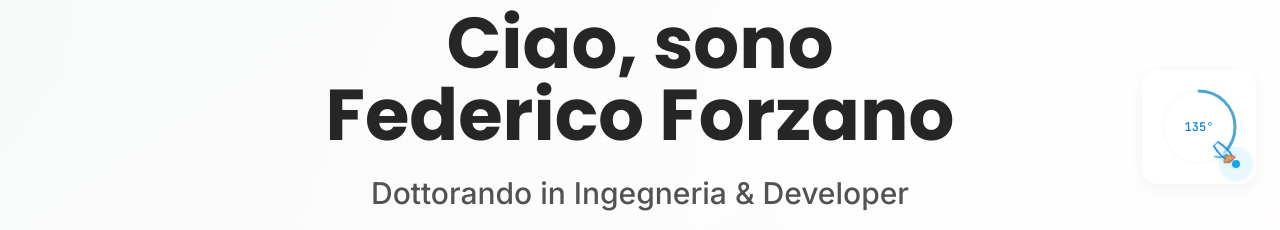
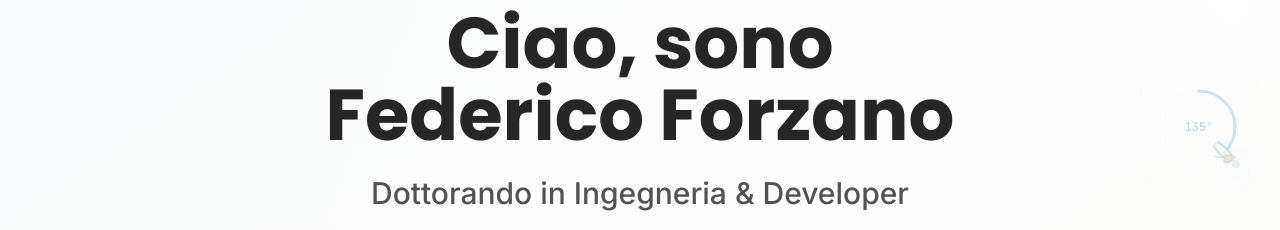
Before and after one commit to FForzano/FForzano.github.io, a React (Vite) app: page / in a window 1280 px wide. Shown: the part 273-503 px from the top of the page. Built offline with nearby package versions, Linux system fonts and the light colour scheme.

Commit message:
feat: Enhance SectionIndicator and SimpleCircularNavigation with active navigation state and improved interaction handling

```diff
--- a/src/components/SectionIndicator.jsx
+++ b/src/components/SectionIndicator.jsx
@@ -1,22 +1,63 @@
-import React from 'react'
+import React, { useState, useEffect, useRef } from 'react'
 import { motion } from 'framer-motion'
 import SimpleCircularNavigation from './SimpleCircularNavigation'
 
 const SectionIndicator = ({ currentSection, totalSections, onSectionClick }) => {
+  const [isActivelyNavigating, setIsActivelyNavigating] = useState(false)
+  const navigationTimeoutRef = useRef(null)
+
+  // Gestisce lo stato di navigazione attiva
+  useEffect(() => {
+    setIsActivelyNavigating(true)
+
+    if (navigationTimeoutRef.current) {
+      clearTimeout(navigationTimeoutRef.current)
+    }
+
+    navigationTimeoutRef.current = setTimeout(() => {
+      setIsActivelyNavigating(false)
+    }, 2000)
+
+    return () => {
+      if (navigationTimeoutRef.current) {
+        clearTimeout(navigationTimeoutRef.current)
+      }
+    }
+  }, [currentSection])
+
+  // Handler per riattivare la navigazione quando si interagisce
+  const handleIndicatorInteraction = () => {
+    setIsActivelyNavigating(true)
+    if (navigationTimeoutRef.current) {
+      clearTimeout(navigationTimeoutRef.current)
+    }
+    navigationTimeoutRef.current = setTimeout(() => {
+      setIsActivelyNavigating(false)
+    }, 2000)
+  }
+
   return (
-    <div className="fixed right-6 top-1/2 transform -translate-y-1/2 z-40">
+    <div className="fixed right-6 top-16 md:top-1/2 md:transform md:-translate-y-1/2 z-40">
       <motion.div
         className="relative p-3 rounded-xl bg-white/60 dark:bg-neutral-800/60 backdrop-blur-lg border border-white/20 dark:border-neutral-700/20"
         whileHover={{ scale: 1.02 }}
         transition={{ duration: 0.3 }}
+        animate={{
+          opacity: isActivelyNavigating ? 1 : 0.3
+        }}
         style={{
           boxShadow: '0 4px 16px rgba(0, 0, 0, 0.05), 0 0 0 1px rgba(255, 255, 255, 0.05)',
         }}
+        onMouseEnter={handleIndicatorInteraction}
+        onMouseLeave={() => {}} // Mantiene l'interazione attiva
       >
         <SimpleCircularNavigation
           currentSection={currentSection}
           totalSections={totalSections}
-          onSectionClick={onSectionClick}
+          onSectionClick={(index) => {
+            onSectionClick(index)
+            handleIndicatorInteraction()
+          }}
           size="md"
           className="text-primary-600 dark:text-primary-400"
         />
--- a/src/components/SimpleCircularNavigation.jsx
+++ b/src/components/SimpleCircularNavigation.jsx
@@ -12,7 +12,9 @@ const SimpleCircularNavigation = ({
 }) => {
   const prevSectionRef = useRef(currentSection)
   const [showIndicator, setShowIndicator] = useState(true)
+  const [isActivelyNavigating, setIsActivelyNavigating] = useState(false)
   const indicatorTimeoutRef = useRef(null)
+  const navigationTimeoutRef = useRef(null)
 
   // Dimensioni basate sulla size e responsive
   const dimensions = {
@@ -79,6 +81,9 @@ const SimpleCircularNavigation = ({
     // Mostra l'indicatore quando cambia sezione
     setShowIndicator(true)
 
+    // Indica che siamo attivamente navigando
+    setIsActivelyNavigating(true)
+
     // Nascondi l'indicatore dopo 3 secondi su mobile
     if (isMobile) {
       if (indicatorTimeoutRef.current) {
@@ -89,9 +94,20 @@ const SimpleCircularNavigation = ({
       }, 3000)
     }
 
+    // Nascondi lo stato di navigazione attiva dopo 2 secondi
+    if (navigationTimeoutRef.current) {
+      clearTimeout(navigationTimeoutRef.current)
+    }
+    navigationTimeoutRef.current = setTimeout(() => {
+      setIsActivelyNavigating(false)
+    }, 2000)
+
     return () => {
       if (indicatorTimeoutRef.current) {
         clearTimeout(indicatorTimeoutRef.current)
+      }
+      if (navigationTimeoutRef.current) {
+        clearTimeout(navigationTimeoutRef.current)
       }
     }
   }, [currentSection, progress, motionProgress, isMobile])
@@ -109,6 +125,17 @@ const SimpleCircularNavigation = ({
   const cardinalAngles = []
 
   const circumference = 2 * Math.PI * radius
+
+  // Handler per riattivare la navigazione quando si interagisce con i puntini
+  const handleIndicatorInteraction = () => {
+    setIsActivelyNavigating(true)
+    if (navigationTimeoutRef.current) {
+      clearTimeout(navigationTimeoutRef.current)
+    }
+    navigationTimeoutRef.current = setTimeout(() => {
+      setIsActivelyNavigating(false)
+    }, 2000)
+  }
 
   return (
     <div className={`relative ${className}`} style={{ width: container, height: container }}>
@@ -177,6 +204,14 @@ const SimpleCircularNavigation = ({
       </svg>
 
       {/* Indicatori delle sezioni esterni - Tutti i punti a 45° */}
+      <motion.div
+        className="absolute inset-0 transition-opacity duration-700"
+        animate={{
+          opacity: isActivelyNavigating ? 1 : 0.3
+        }}
+        onMouseEnter={handleIndicatorInteraction}
+        onMouseLeave={() => {}} // Mantiene l'interazione attiva
+      >
         {allSectionMarks.map(({ angle, isActive, isClickable, index }) => {
           const indicatorRadius = radius + 16
           const centerX = container / 2 + Math.cos((angle - 90) * Math.PI / 180) * indicatorRadius
@@ -188,8 +223,13 @@ const SimpleCircularNavigation = ({
           return (
             <motion.button
               key={`section-${index}`}
-            onClick={isClickable ? () => onSectionClick(index) : undefined}
-            className={`absolute group flex items-center justify-center rounded-full z-20 ${isClickable ? 'cursor-pointer' : 'cursor-default'}`}
+              onClick={isClickable ? () => {
+                onSectionClick(index)
+                handleIndicatorInteraction()
+              } : undefined}
+              className={`absolute group flex items-center justify-center rounded-full z-20 ${
+                isClickable ? 'cursor-pointer' : 'cursor-default'
+              }`}
               style={{
                 left: centerX - clickableSize / 2,     // Centra perfettamente l'area cliccabile
                 top: centerY - clickableSize / 2,      // Centra perfettamente l'area cliccabile
@@ -201,6 +241,7 @@ const SimpleCircularNavigation = ({
               aria-label={isClickable ? `Go to section ${index + 1} (${angle}°)` : `Position ${angle}°`}
               title={isClickable ? `Section ${index + 1}` : `${angle}°`}
               disabled={!isClickable}
+              onMouseEnter={handleIndicatorInteraction}
             >
             {/* Punto principale - perfettamente centrato nell'area cliccabile */}
             <motion.div
@@ -246,6 +287,7 @@ const SimpleCircularNavigation = ({
           </motion.button>
         )
       })}
+      </motion.div>
 
       {/* Barchetta animata */}
       <motion.div
@@ -294,13 +336,13 @@ const SimpleCircularNavigation = ({
 
       {/* Indicatore mobile compatto - Solo su schermi piccoli */}
       {showIndicator && (
-        <div className="absolute top-2 right-2 z-10 pointer-events-none sm:hidden">
+        <div className="absolute inset-0 flex items-center justify-center z-10 pointer-events-none sm:hidden">
           <motion.div
             className="bg-white/80 dark:bg-neutral-800/80 backdrop-blur-sm px-2 py-1 rounded-md text-xs border border-white/20 dark:border-neutral-600/20"
             key={currentAngle}
-            initial={{ opacity: 0, x: 20 }}
-            animate={{ opacity: 1, x: 0 }}
-            exit={{ opacity: 0, x: 20 }}
+            initial={{ opacity: 0, scale: 0.8 }}
+            animate={{ opacity: 1, scale: 1 }}
+            exit={{ opacity: 0, scale: 0.8 }}
             transition={{ duration: 0.3 }}
           >
             <span className="text-primary-600 dark:text-primary-400 font-mono text-xs font-medium">
```
Lines whose indentation alone changed are shown as unchanged.
